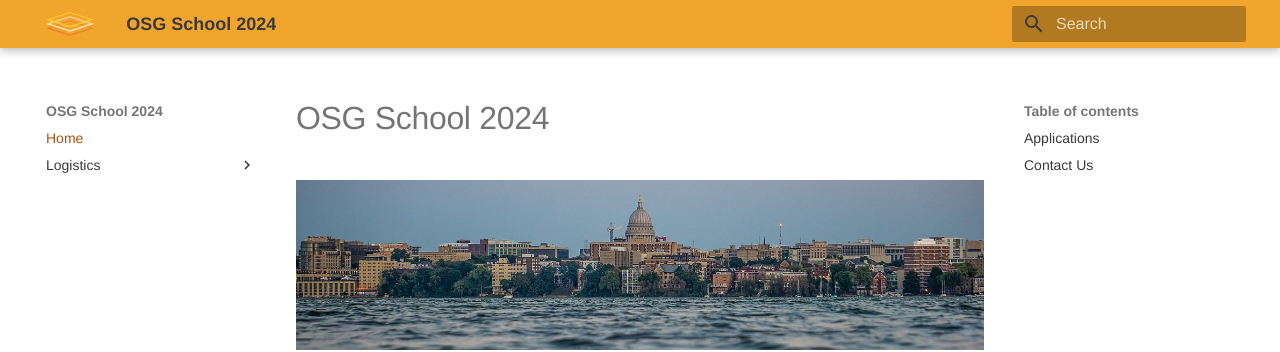
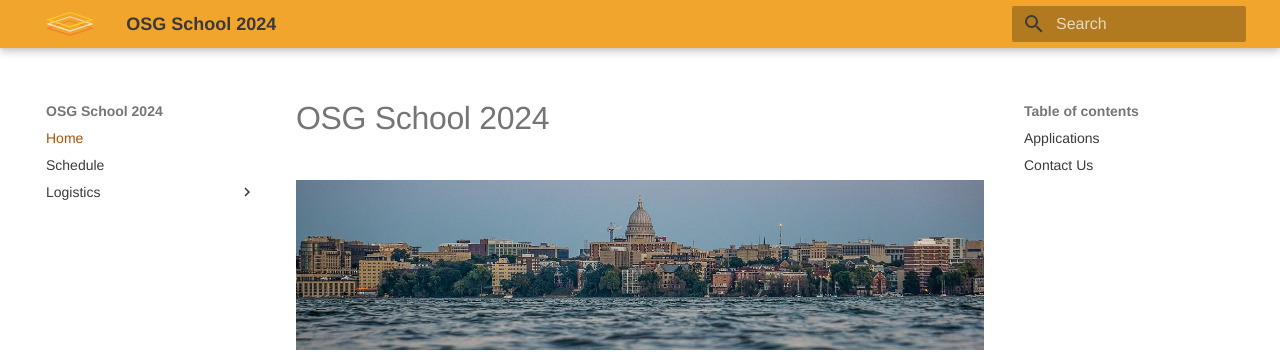
Before and after one commit to osg-htc/school-2024, an MkDocs documentation site: the page built from docs/index.md, in a window 1280 px wide. Shown: the top 352 px of the page. Built offline with MkDocs 1.6.1 and Material for MkDocs 9.7.7, drawn with Linux system fonts in a browser that asks for light colours.

Commit message:
Added schedule to left nav

```diff
--- a/mkdocs.yml
+++ b/mkdocs.yml
@@ -28,6 +28,7 @@ extra:
 
 nav:
   - Home:                           index.md
+  - Schedule:                       schedule.md
   - Logistics:
     - General information:          logistics/index.md
     - Travel:
```
